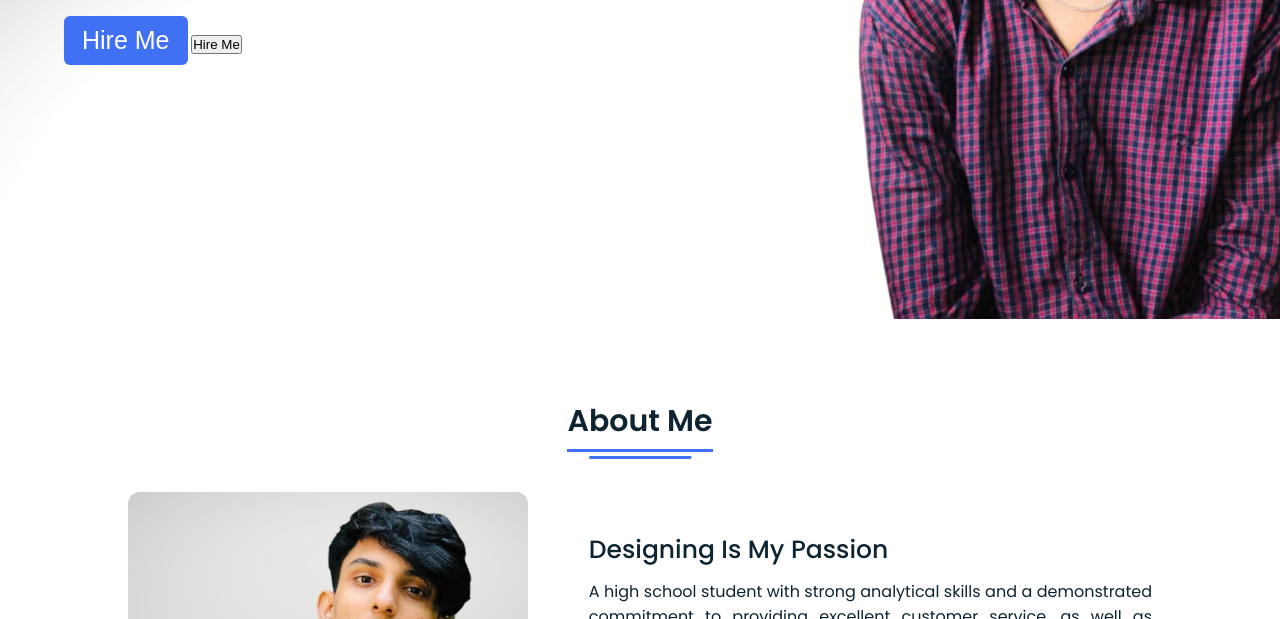
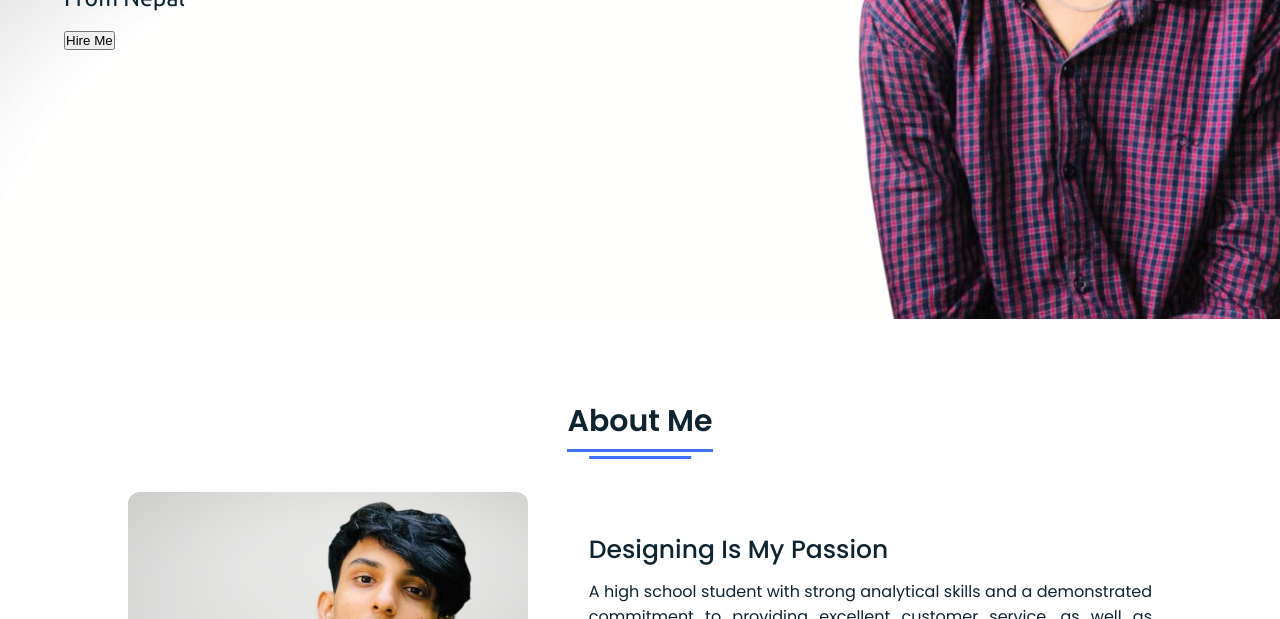
Before and after one commit to adhikareeprayush/portfolio, a plain HTML site: page index.html in a window 1280 px wide. Shown: the part 481-1100 px from the top of the page. Drawn offline with Linux system fonts and the light colour scheme.

Commit message:
Update index.html

```diff
--- a/index.html
+++ b/index.html
@@ -49,8 +49,6 @@
        <div class="text-four">From Nepal</div>
      </div>
      <div class="button">
-       <button onclick=" location.href= 'mailto:adhikareeprayush@gmail.com ' " type="button">
-       Hire Me</button>
        <input type=button onClick="location.href=mailto:adhikareeprayush@gmail.com'"
  value='Hire Me'>
      </div>
```
